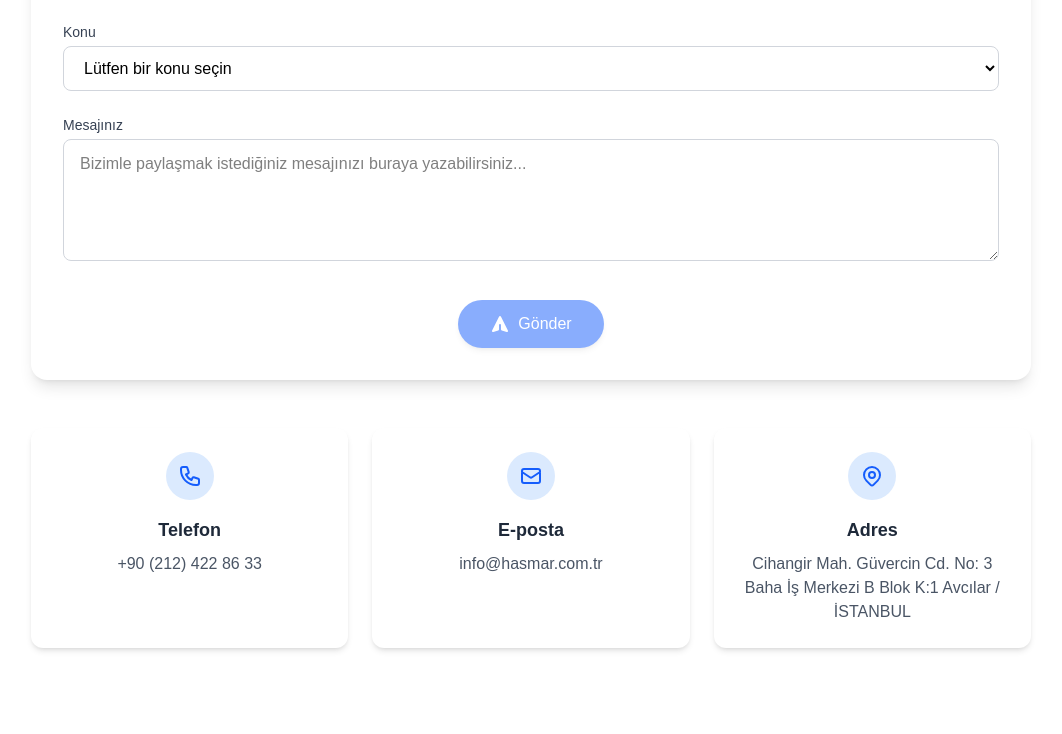
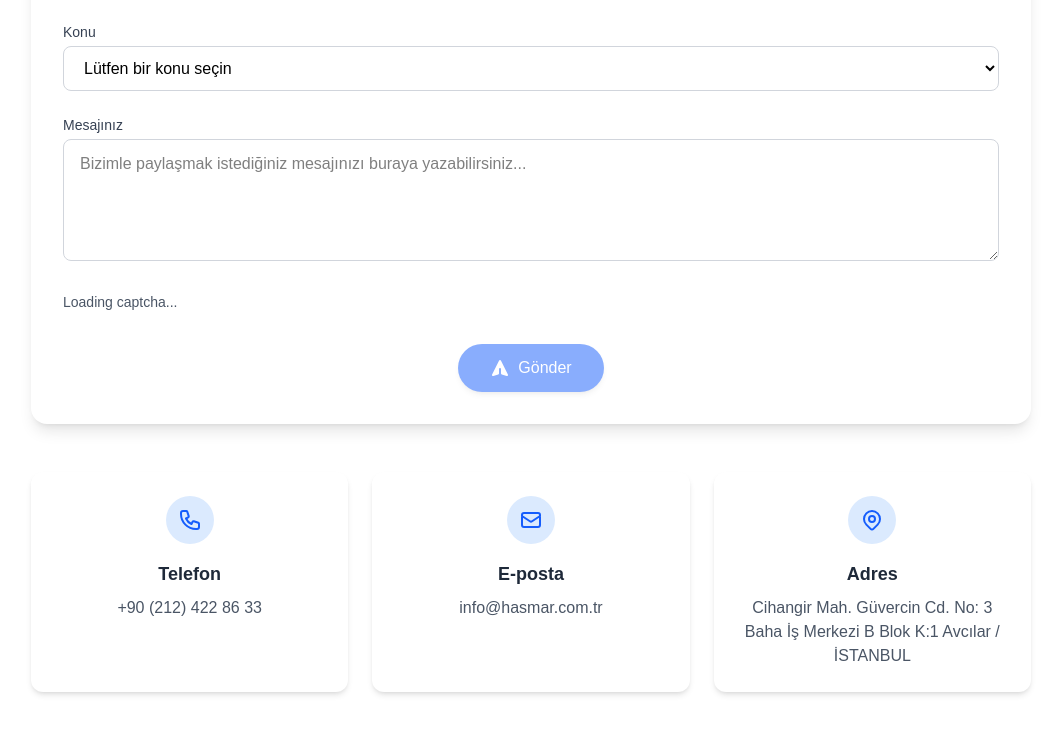
Before and after one commit to meertseker/manufacturer-website, a Next.js app: page / in a window 1280 px wide. Shown: the part 3051-3785 px from the top of the page, without its empty margins (109-1171 px from the left). Built offline with nearby package versions, Linux system fonts and the light colour scheme; no server answers; grey boxes are pictures that could not be loaded.

Commit message:
google captcha and form email set

```diff
--- a/app/components/Contact.tsx
+++ b/app/components/Contact.tsx
@@ -43,6 +43,7 @@ type ContentType = {
     };
     error: string;
     success: string;
+    captchaError: string;
   };
   en: {
     title: string;
@@ -79,6 +80,7 @@ type ContentType = {
     };
     error: string;
     success: string;
+    captchaError: string;
   };
 };
 
@@ -87,6 +89,7 @@ const Contact = () => {
   const [formStatus, setFormStatus] = useState<'idle' | 'success' | 'error'>('idle');
   const [captchaToken, setCaptchaToken] = useState<string | null>(null);
   const [isSubmitting, setIsSubmitting] = useState(false);
+  const [captchaError, setCaptchaError] = useState<string | null>(null);
 
   // Content in both languages
   const content: ContentType = {
@@ -124,7 +127,8 @@ const Contact = () => {
         button: 'Gönder',
       },
       error: "Lütfen captcha'yı doğrulayın ve tekrar deneyin.",
-      success: "Mesajınız başarıyla gönderildi. En kısa sürede size dönüş yapacağız."
+      success: "Mesajınız başarıyla gönderildi. En kısa sürede size dönüş yapacağız.",
+      captchaError: "Captcha yüklenemedi. Lütfen sayfayı yenileyin veya daha sonra tekrar deneyin."
     },
     en: {
       title: 'Contact Us',
@@ -160,7 +164,8 @@ const Contact = () => {
         button: 'Send',
       },
       error: "Please verify the captcha and try again.",
-      success: "Your message has been sent successfully. We will get back to you soon."
+      success: "Your message has been sent successfully. We will get back to you soon.",
+      captchaError: "Failed to load captcha. Please refresh the page or try again later."
     },
   };
 
@@ -169,14 +174,21 @@ const Contact = () => {
 
   const handleCaptchaVerify = (token: string) => {
     setCaptchaToken(token);
-    setFormStatus('idle'); // Reset any error state when captcha is verified
+    setFormStatus('idle');
+    setCaptchaError(null);
   };
 
   // Handle form submission
   const handleSubmit = async (e: React.MouseEvent<HTMLButtonElement>) => {
     e.preventDefault();
 
-    if (!captchaToken) {
+    if (!captchaToken && !captchaError) {
+      setFormStatus('error');
+      return;
+    }
+
+    // If there's a captcha error, show the specific error message
+    if (captchaError) {
       setFormStatus('error');
       return;
     }
@@ -317,16 +329,22 @@ const Contact = () => {
 
               {/* ReCaptcha */}
               <div className="mt-6">
-                <ReCaptcha onVerify={handleCaptchaVerify} />
+                <ReCaptcha
+                  onVerify={handleCaptchaVerify}
+                  onError={() => {
+                    setCaptchaError(t.captchaError);
+                    setCaptchaToken(null);
+                  }}
+                />
               </div>
 
               {/* Form Button */}
               <div className="mt-8 flex justify-center">
                 <button
                   onClick={handleSubmit}
-                  disabled={!captchaToken || isSubmitting}
+                  disabled={(!captchaToken && !captchaError) || isSubmitting}
                   className={`bg-blue-600 text-white font-medium px-8 py-3 rounded-full transition-colors duration-200 shadow-md flex items-center ${
-                    (!captchaToken || isSubmitting) ? 'opacity-50 cursor-not-allowed' : 'hover:bg-purple-700'
+                    (!captchaToken && !captchaError) || isSubmitting ? 'opacity-50 cursor-not-allowed' : 'hover:bg-purple-700'
                   }`}
                 >
                   {isSubmitting ? (
@@ -352,7 +370,7 @@ const Contact = () => {
 
               {formStatus === 'error' && (
                 <div className="mt-4 p-4 bg-red-50 text-red-700 rounded-lg text-center">
-                  {t.error}
+                  {captchaError || t.error}
                 </div>
               )}
             </div>
--- a/app/components/ReCaptcha.tsx
+++ b/app/components/ReCaptcha.tsx
@@ -1,6 +1,6 @@
 "use client";
 
-import React, { useEffect } from 'react';
+import React, { useEffect, useState } from 'react';
 import Script from 'next/script';
 import { RECAPTCHA_CONFIG } from '../config/recaptcha';
 
@@ -13,37 +13,92 @@ declare global {
 
 interface ReCaptchaProps {
   onVerify: (token: string) => void;
+  onError?: () => void;
 }
 
-const ReCaptcha: React.FC<ReCaptchaProps> = ({ onVerify }) => {
-  useEffect(() => {
-    // Define the callback function that will be called when reCAPTCHA is loaded
-    window.onRecaptchaLoad = () => {
-      if (window.grecaptcha) {
+const ReCaptcha: React.FC<ReCaptchaProps> = ({ onVerify, onError }) => {
+  const [loadState, setLoadState] = useState<'loading' | 'error' | 'loaded'>('loading');
+  const [retryCount, setRetryCount] = useState(0);
+
+  const initializeCaptcha = () => {
+    setLoadState('loading');
+    if (window.grecaptcha) {
+      try {
         window.grecaptcha.ready(() => {
           window.grecaptcha.render('recaptcha-container', {
             sitekey: RECAPTCHA_CONFIG.siteKey,
             callback: onVerify,
           });
+          setLoadState('loaded');
         });
+      } catch (error) {
+        console.error('Failed to initialize reCAPTCHA:', error);
+        setLoadState('error');
+        onError?.();
       }
+    }
+  };
+
+  const handleRetry = () => {
+    if (retryCount < 3) {
+      setRetryCount(prev => prev + 1);
+      initializeCaptcha();
+    }
+  };
+
+  useEffect(() => {
+    // Define the callback function that will be called when reCAPTCHA is loaded
+    window.onRecaptchaLoad = () => {
+      initializeCaptcha();
     };
+
+    // If script fails to load after 10 seconds, set error state
+    const timeoutId = setTimeout(() => {
+      if (loadState === 'loading') {
+        setLoadState('error');
+      }
+    }, 10000);
 
     // Clean up
     return () => {
+      clearTimeout(timeoutId);
       if (window.onRecaptchaLoad) {
         delete window.onRecaptchaLoad;
       }
     };
-  }, [onVerify]);
+  }, [retryCount]);
 
   return (
     <>
       <Script
         src={`https://www.google.com/recaptcha/api.js?onload=onRecaptchaLoad&render=explicit`}
         strategy="lazyOnload"
+        onError={() => {
+          setLoadState('error');
+          onError?.();
+        }}
       />
-      <div id="recaptcha-container" className="mt-4"></div>
+      <div className="mt-4">
+        <div id="recaptcha-container"></div>
+        {loadState === 'loading' && (
+          <div className="text-gray-600 text-sm mt-2">
+            Loading captcha...
+          </div>
+        )}
+        {loadState === 'error' && (
+          <div className="text-red-600 text-sm mt-2">
+            Failed to load captcha.
+            {retryCount < 3 && (
+              <button
+                onClick={handleRetry}
+                className="ml-2 text-blue-600 hover:text-blue-800 underline"
+              >
+                Retry
+              </button>
+            )}
+          </div>
+        )}
+      </div>
     </>
   );
 };
```
